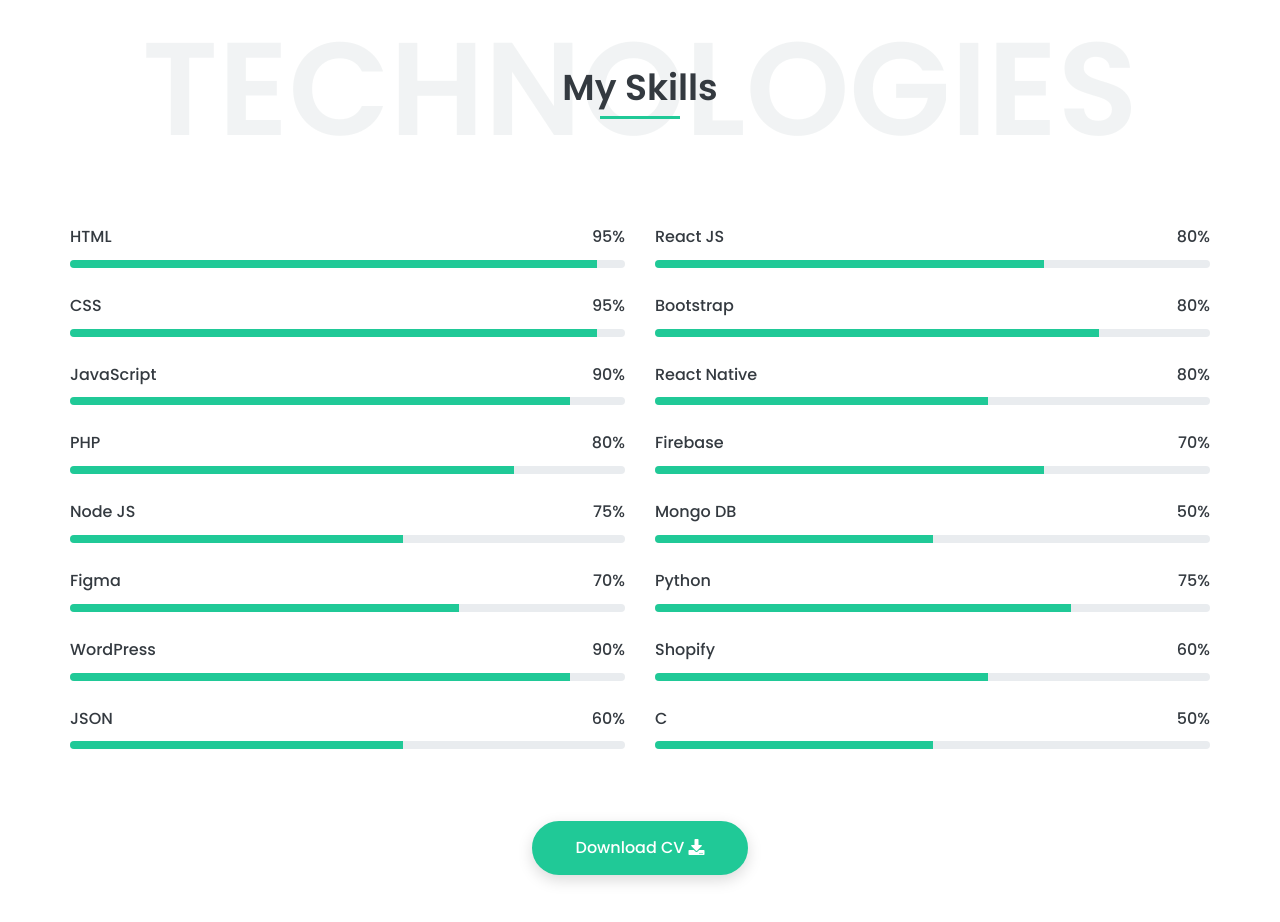
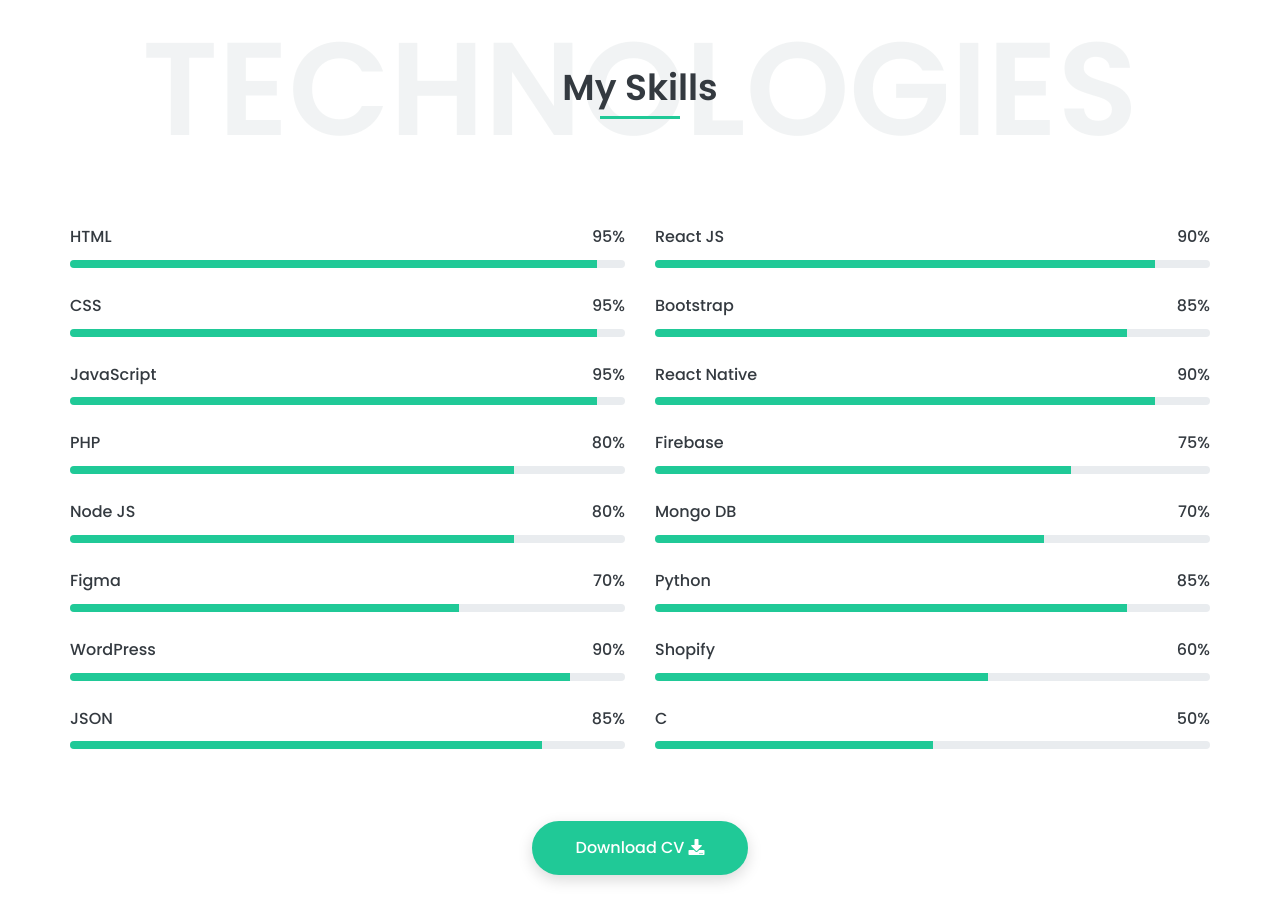
Before and after one commit to suhailkakar/Personal-Website, a plain HTML site: page index.html in a window 1280 px wide. Shown: the part 2429-3351 px from the top of the page. Drawn offline with Linux system fonts and the light colour scheme.

Commit message:
Updated Values

```diff
--- a/index.html
+++ b/index.html
@@ -140,7 +140,7 @@
         <!-- Heading end-->
         <div class="row">
           <div class="col-lg-8 text-center text-lg-left">
-            <h2 class="text-7 font-weight-600 mb-3">I'm <span class="text-primary">Suhail Kakr,</span> a Full Stack Web Developer</h2>
+            <h2 class="text-7 font-weight-600 mb-3">I'm <span class="text-primary">Suhail Kakar,</span> a Full Stack Web Developer</h2>
             <p>Full stack developer with hands on experience of designing, developing and maintaining web. Adept at understanding the requirement of the clients and delivering projects accordingly. Highly skilled at collaborating with team members to ship beautiful products within deadlines.</p>
             <p>My name is Suhail, an Afghan Web Developer & Designer. I was born in Kabul,the Captial of Afghanistan, I always dreamed to be a person who changes the world, therefore I started coding and developing cause now-a-days coding and developing is the one of successful way to change the world and develop it.</p>
           </div>
@@ -273,18 +273,18 @@
   <div class="progress progress-sm mb-4">
   <div class="progress-bar" role="progressbar" style="width: 95%" aria-valuenow="95" aria-valuemin="0" aria-valuemax="100"></div>
   </div>
-  <p class="text-dark font-weight-500 text-left mb-2">JavaScript <span class="float-right">90%</span></p>
+  <p class="text-dark font-weight-500 text-left mb-2">JavaScript <span class="float-right">95%</span></p>
   <div class="progress progress-sm mb-4">
-  <div class="progress-bar" role="progressbar" style="width: 90%" aria-valuenow="90" aria-valuemin="0" aria-valuemax="100"></div>
+  <div class="progress-bar" role="progressbar" style="width: 95%" aria-valuenow="95" aria-valuemin="0" aria-valuemax="100"></div>
   </div>
   <p class="text-dark font-weight-500 text-left mb-2">PHP <span class="float-right">80%</span>
   </p>
   <div class="progress progress-sm mb-4">
   <div class="progress-bar" role="progressbar" style="width: 80%" aria-valuenow="80" aria-valuemin="0" aria-valuemax="100"></div>
   </div>
-  <p class="text-dark font-weight-500 text-left mb-2">Node JS <span class="float-right">75%</span></p>
+  <p class="text-dark font-weight-500 text-left mb-2">Node JS <span class="float-right">80%</span></p>
   <div class="progress progress-sm mb-4">
-  <div class="progress-bar" role="progressbar" style="width: 60%" aria-valuenow="60" aria-valuemin="0" aria-valuemax="100"></div>
+  <div class="progress-bar" role="progressbar" style="width: 80%" aria-valuenow="80" aria-valuemin="0" aria-valuemax="100"></div>
   </div>
   <p class="text-dark font-weight-500 text-left mb-2">Figma <span class="float-right">70%</span></p>
   <div class="progress progress-sm mb-4">
@@ -294,35 +294,35 @@
   <div class="progress progress-sm mb-4">
   <div class="progress-bar" role="progressbar" style="width: 90%" aria-valuenow="90" aria-valuemin="0" aria-valuemax="100"></div>
   </div>
-  <p class="text-dark font-weight-500 text-left mb-2">JSON <span class="float-right">60%</span></p>
+  <p class="text-dark font-weight-500 text-left mb-2">JSON <span class="float-right">85%</span></p>
   <div class="progress progress-sm mb-4">
-  <div class="progress-bar" role="progressbar" style="width: 60%" aria-valuenow="60" aria-valuemin="0" aria-valuemax="100"></div>
+  <div class="progress-bar" role="progressbar" style="width: 85%" aria-valuenow="85" aria-valuemin="0" aria-valuemax="100"></div>
   </div>
   </div>
   <div class="col-md-6">
-  <p class="text-dark font-weight-500 text-left mb-2">React JS <span class="float-right">80%</span></p>
+  <p class="text-dark font-weight-500 text-left mb-2">React JS <span class="float-right">90%</span></p>
+  <div class="progress progress-sm mb-4">
+  <div class="progress-bar" role="progressbar" style="width: 90%" aria-valuenow="90" aria-valuemin="0" aria-valuemax="100"></div>
+  </div>
+  <p class="text-dark font-weight-500 text-left mb-2">Bootstrap <span class="float-right">85%</span></p>
+  <div class="progress progress-sm mb-4">
+  <div class="progress-bar" role="progressbar" style="width: 85%" aria-valuenow="85" aria-valuemin="0" aria-valuemax="100"></div>
+  </div>
+  <p class="text-dark font-weight-500 text-left mb-2">React Native <span class="float-right">90%</span></p>
+  <div class="progress progress-sm mb-4">
+  <div class="progress-bar" role="progressbar" style="width: 90%" aria-valuenow="90" aria-valuemin="0" aria-valuemax="100"></div>
+  </div>
+  <p class="text-dark font-weight-500 text-left mb-2">Firebase <span class="float-right">75%</span></p>
+  <div class="progress progress-sm mb-4">
+  <div class="progress-bar" role="progressbar" style="width: 75%" aria-valuenow="75" aria-valuemin="0" aria-valuemax="100"></div>
+  </div>
+  <p class="text-dark font-weight-500 text-left mb-2">Mongo DB <span class="float-right">70%</span></p>
   <div class="progress progress-sm mb-4">
   <div class="progress-bar" role="progressbar" style="width: 70%" aria-valuenow="70" aria-valuemin="0" aria-valuemax="100"></div>
   </div>
-  <p class="text-dark font-weight-500 text-left mb-2">Bootstrap <span class="float-right">80%</span></p>
+  <p class="text-dark font-weight-500 text-left mb-2">Python <span class="float-right">85%</span></p>
   <div class="progress progress-sm mb-4">
-  <div class="progress-bar" role="progressbar" style="width: 80%" aria-valuenow="80" aria-valuemin="0" aria-valuemax="100"></div>
-  </div>
-  <p class="text-dark font-weight-500 text-left mb-2">React Native <span class="float-right">80%</span></p>
-  <div class="progress progress-sm mb-4">
-  <div class="progress-bar" role="progressbar" style="width: 60%" aria-valuenow="60" aria-valuemin="0" aria-valuemax="100"></div>
-  </div>
-  <p class="text-dark font-weight-500 text-left mb-2">Firebase <span class="float-right">70%</span></p>
-  <div class="progress progress-sm mb-4">
-  <div class="progress-bar" role="progressbar" style="width: 70%" aria-valuenow="70" aria-valuemin="0" aria-valuemax="100"></div>
-  </div>
-  <p class="text-dark font-weight-500 text-left mb-2">Mongo DB <span class="float-right">50%</span></p>
-  <div class="progress progress-sm mb-4">
-  <div class="progress-bar" role="progressbar" style="width: 50%" aria-valuenow="50" aria-valuemin="0" aria-valuemax="100"></div>
-  </div>
-  <p class="text-dark font-weight-500 text-left mb-2">Python <span class="float-right">75%</span></p>
-  <div class="progress progress-sm mb-4">
-  <div class="progress-bar" role="progressbar" style="width: 75%" aria-valuenow="75" aria-valuemin="0" aria-valuemax="100"></div>
+  <div class="progress-bar" role="progressbar" style="width: 85%" aria-valuenow="85" aria-valuemin="0" aria-valuemax="100"></div>
   </div>
   <p class="text-dark font-weight-500 text-left mb-2">Shopify <span class="float-right">60%</span></p>
   <div class="progress progress-sm mb-4">
```
